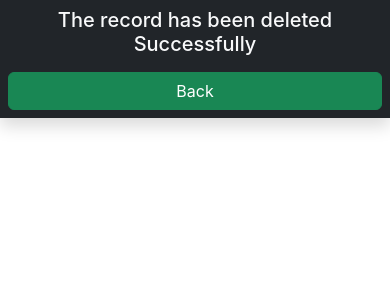
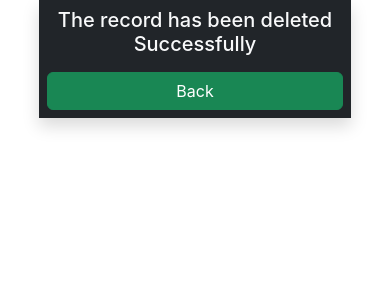
Before and after one commit to Debjit7980/User_Management, a React (Create React App) app in the folder login-signup-app/: page /deleteUser in a window 390 px wide. Shown: the top 300 px of the page. Built offline with nearby package versions, Linux system fonts and the light colour scheme.

Commit message:
Update style.css

```diff
--- a/login-signup-app/src/Components/style.css
+++ b/login-signup-app/src/Components/style.css
@@ -123,6 +123,9 @@ a{
 .update input{
     margin-top: 0.8%;
 }
+.delete-page{
+    width:30%;
+}
 @media (max-width:1200px)
 {
     .form{
@@ -136,6 +139,9 @@ a{
     }
     .pic{
         width: 50%;
+    }
+    .delete-page{
+        width:40%;
     }
 }
 @media (max-width:730px)
@@ -175,6 +181,9 @@ a{
         flex-direction: column;
         flex-flow: column-reverse;
     }
+    .delete-page{
+        width:80%;
+    }
 
 }
 @media (max-width:370px)
```
